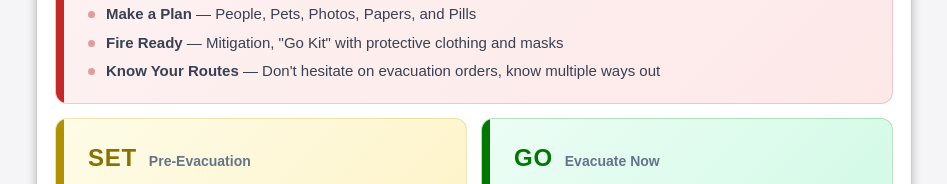
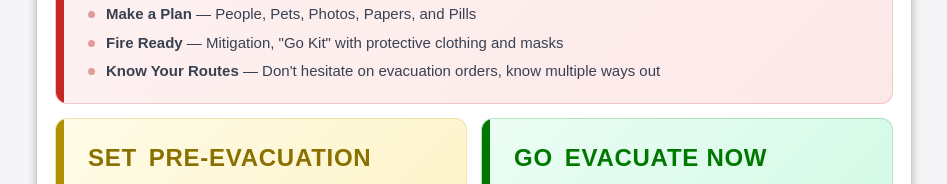
Before and after one commit to Matthew-Richardson/readyplatav2, a plain HTML site: page index.html in a window 1280 px wide. Shown: the part 598-782 px from the top of the page, without its empty margins (166-1113 px from the left). Drawn offline with Linux system fonts and the light colour scheme; no server answers.

Commit message:
Match pre-evacuation and evacuate-now labels to Set/Go heading styles

```diff
--- a/index.html
+++ b/index.html
@@ -43,6 +43,7 @@
     #incidentsActive.has-incidents{display:block}
     #noIncidentsMsg{display:none}
     #noIncidentsMsg.is-visible{display:block}
+    .rsg-card--set .rsg-header,.rsg-card--go .rsg-header{flex-wrap:wrap;row-gap:4px}
     .rsg-card--shelter{background:#edf6ff;border-color:#1e6eb6}
     .rsg-stripe--shelter{background:#8dc8f8}
     .rsg-card--shelter .rsg-title{color:#124d7d}
@@ -164,7 +165,7 @@
                       <div class="rsg-content">
                         <div class="rsg-header">
                           <h2 class="rsg-title">Set</h2>
-                          <span class="rsg-label">Pre-Evacuation</span>
+                          <span class="rsg-title">Pre-Evacuation</span>
                         </div>
                         <div class="rsg-body">
                           <p>Voluntary evacuation. Evacuation orders are likely — be prepared to leave at a moment's notice.</p>
@@ -176,7 +177,7 @@
                       <div class="rsg-content">
                         <div class="rsg-header">
                           <h2 class="rsg-title">Go</h2>
-                          <span class="rsg-label">Evacuate Now</span>
+                          <span class="rsg-title">Evacuate Now</span>
                         </div>
                         <div class="rsg-body">
                           <p>Leave immediately. Imminent threat to life. Area is closed to public access.</p>
```
